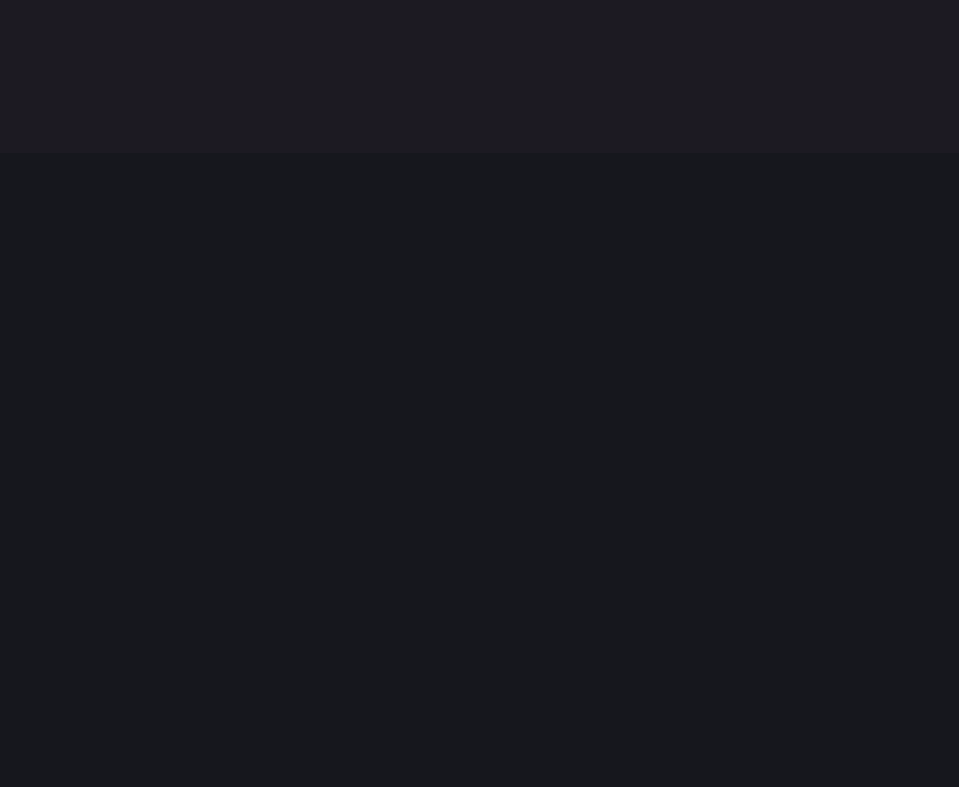
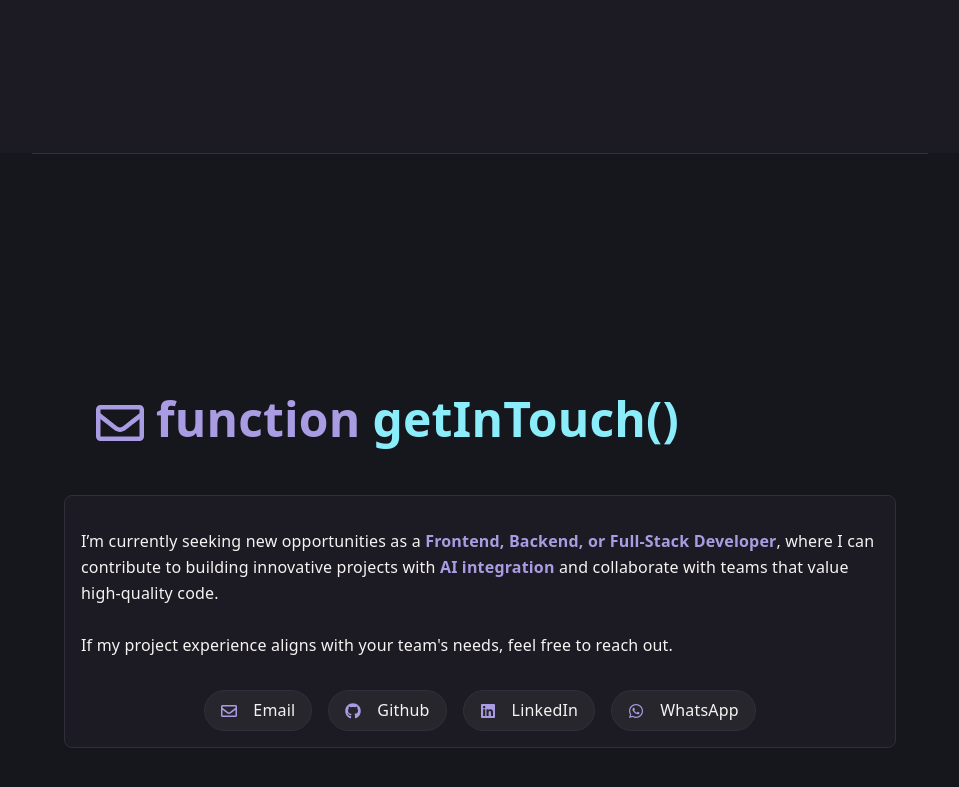
Before and after one commit to nour-atef04/Portofolio, a React (Vite) app: page / in a window 1280 px wide. Shown: the part 5955-6742 px from the top of the page, without its empty margins (160-1119 px from the left). Before the commit the page ends 6108 px from the top, so only its background shows below. Built offline with nearby package versions, Linux system fonts and the light colour scheme.

Commit message:
feat: add contacts section

```diff
--- a/src/App.tsx
+++ b/src/App.tsx
@@ -1,4 +1,5 @@
 import UserLinks from "./components/UserLinks";
+import ContactSection from "./sections/ContactSection";
 import ExperienceSection from "./sections/ExperienceSection";
 import HeroSection from "./sections/HeroSection";
 import ProjectsSection from "./sections/ProjectsSection";
@@ -12,6 +13,7 @@
       <ProjectsSection />
       <ExperienceSection />
       <SkillsSection />
+      <ContactSection />
     </div>
   );
 }
--- a/src/components/Card.tsx
+++ b/src/components/Card.tsx
@@ -4,12 +4,16 @@
   children: ReactNode;
   slide?: "right" | "up";
   lightBg?: boolean;
+  highlight?: boolean;
+  className?: string;
 };
 
 export default function Card({
   children,
   slide = "right",
   lightBg = false,
+  highlight = true,
+  className,
 }: CardProps) {
   const [isVisible, setIsVisible] = useState(false);
   const domRef = useRef<HTMLLIElement>(null);
@@ -36,7 +40,7 @@
   return (
     <li
       ref={domRef}
-      className={`hover:border-accent-border border rounded-lg border-divider p-4 flex flex-col gap-4 transform
+      className={`${className} ${highlight && "hover:border-accent-border"} border rounded-lg border-divider p-4 flex flex-col gap-4 transform
         ${!isVisible ? "opacity-0" : ""}
         ${lightBg && "bg-surface"}
         ${
--- a/src/components/SectionLayout.tsx
+++ b/src/components/SectionLayout.tsx
@@ -2,25 +2,33 @@
 
 type SectionLayoutProps = {
   children: ReactNode;
-  title: string;
+  title?: string;
+  title2?: string;
   icon: ReactNode;
   lightBg?: boolean;
+  className?: string;
 };
 
 export default function SectionLayout({
   children,
   title,
+  title2,
   icon,
-  lightBg = false
+  lightBg = false,
+  className
 }: SectionLayoutProps) {
   return (
-    <section className={`${lightBg && "bg-surface"} min-h-screen flex items-center justify-center p-2 sm:p-8 border-t border-divider`}>
+    <section
+      className={`${className} ${lightBg && "bg-surface"} min-h-screen flex items-center justify-center p-2 sm:p-8 border-t border-divider`}
+    >
       <div className=" w-full max-w-6xl text-center lg:text-left flex flex-col gap-6">
         <h2
           aria-label={title}
           className="px-8 pt-8 text-3xl flex-wrap flex items-center gap-3 min-[460px]:text-5xl text-heading font-heading font-bold mb-6"
         >
           {/* <FaFolder aria-hidden="true" className=" text-accent mt-2" /> */}
+          {title ? (
+            <>
               <span aria-hidden="true">{icon}</span>
               <span aria-hidden="true" className=" text-accent">
                 const
@@ -34,6 +42,23 @@
               <span aria-hidden="true" className=" text-accent">
                 {"[...]"}
               </span>
+            </>
+          ) : (
+            <>
+              <span aria-hidden="true">{icon}</span>
+              <span aria-hidden="true" className=" text-accent">
+                function
+              </span>
+              <span aria-hidden="true" className="text-code-blue">
+                {title2
+                  ?.toLowerCase()
+                  .replace(/[^a-zA-Z0-9]+(.)/g, (match, chr) =>
+                    chr.toUpperCase(),
+                  )}
+                ()
+              </span>
+            </>
+          )}
         </h2>
         {children}
       </div>
--- /dev/null
+++ b/src/sections/ContactSection.tsx
@@ -0,0 +1,84 @@
+import {
+  FaGithub,
+  FaLinkedin,
+  FaRegEnvelope,
+  FaWhatsapp,
+} from "react-icons/fa";
+import SectionLayout from "../components/SectionLayout";
+import Card from "../components/Card";
+
+const contactLinks = [
+  {
+    name: "Email",
+    icon: FaRegEnvelope,
+    href: "mailto:nourmohamedatef04@gmail.com",
+    label: "Send me an email",
+  },
+  {
+    name: "Github",
+    icon: FaGithub,
+    href: "https://github.com/nour-atef04",
+    label: "Visit my GitHub profile",
+  },
+  {
+    name: "LinkedIn",
+    icon: FaLinkedin,
+    href: "https://www.linkedin.com/in/nour-mohamed-atef/",
+    label: "Visit my LinkedIn profile",
+  },
+  {
+    name: "WhatsApp",
+    icon: FaWhatsapp,
+    href: "https://wa.me/201061026156",
+    label: "Chat with me on WhatsApp",
+  },
+];
+
+export default function ContactSection() {
+  return (
+    <SectionLayout
+      className="max-w-4xl mx-auto"
+      icon={<FaRegEnvelope className="text-accent mt-2" />}
+      title2="Get in touch"
+    >
+      <Card slide="up" lightBg={true} highlight={false}>
+        <div className="flex flex-col gap-8 py-4">
+          <p className="text-start text-code-white leading-relaxed">
+            I’m currently seeking new opportunities as a{" "}
+            <span className="text-accent font-semibold">
+              Frontend, Backend, or Full-Stack Developer
+            </span>
+            , where I can contribute to building innovative projects with{" "}
+            <span className="text-accent font-semibold">AI integration</span>{" "}
+            and collaborate with teams that value high-quality code.
+            <br />
+            <br />
+            If my project experience aligns with your team's needs, feel free to
+            reach out.
+          </p>
+        </div>
+
+        <div className="flex items-center justify-center gap-4 flex-wrap">
+          {contactLinks.map((link) => (
+            <a
+              key={link.name}
+              href={link.href}
+              target="_blank"
+              rel="noopener noreferrer"
+              aria-label={link.label}
+              className="bg-white/5 rounded-full py-2 px-4 border border-divider hover:border-accent-border transition-all focus:outline-none focus:ring-2 focus:ring-accent"
+            >
+              <div className="flex items-center gap-4">
+                <link.icon
+                  aria-hidden={true}
+                  className="shrink-0 text-accent"
+                />
+                <span className="text-code-white">{link.name}</span>
+              </div>
+            </a>
+          ))}
+        </div>
+      </Card>
+    </SectionLayout>
+  );
+}
```
Lines whose indentation alone changed are shown as unchanged.
